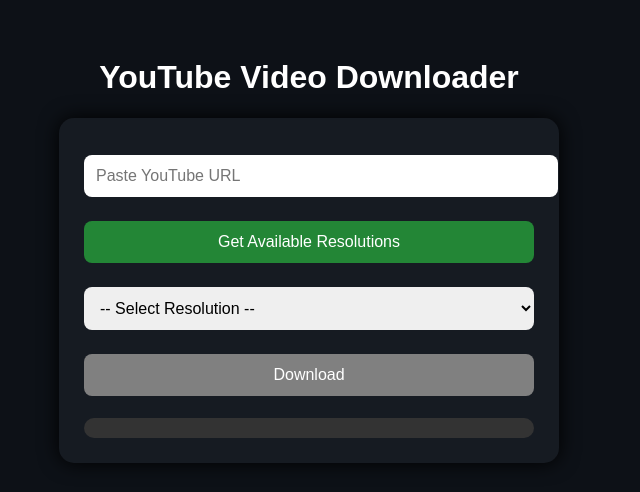
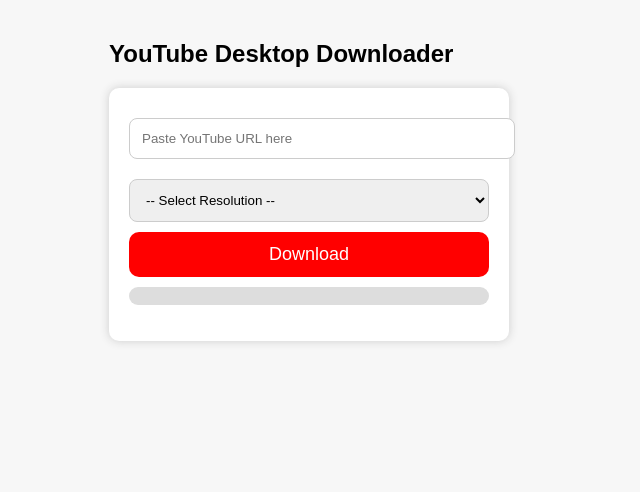
Before and after one commit to deepikadevkota/yt-downloader-, a Flask app: template templates/index.html in a window 1280 px wide. Shown: the top 492 px of the page, without its empty margins (331-971 px from the left). Run offline with Flask 3, Linux system fonts and the light colour scheme; the template is opened without the code that fills it, so the values that code supplies are empty.

Commit message:
Update index.html

```diff
--- a/templates/index.html
+++ b/templates/index.html
@@ -1,159 +1,170 @@
 <!DOCTYPE html>
 <html lang="en">
+
 <head>
     <meta charset="UTF-8">
-    <meta name="viewport" content="width=device-width, initial-scale=1.0">
     <title>YouTube Downloader</title>
 
     <style>
         body {
             font-family: Arial, sans-serif;
-            background: #0d1117;
-            color: white;
-            text-align: center;
-            padding: 30px;
+            width: 400px;
+            margin: auto;
+            padding: 20px;
+            background: #f7f7f7;
         }
+
         .box {
-            background: #161b22;
-            padding: 25px;
-            width: 450px;
-            margin: auto;
-            border-radius: 15px;
-            box-shadow: 0px 0px 20px #000;
+            padding: 20px;
+            background: #fff;
+            border-radius: 10px;
+            box-shadow: 0px 0px 10px #ccc;
         }
-        input, select, button {
+
+        select, input {
             width: 100%;
             padding: 12px;
-            margin: 12px 0;
+            margin: 10px 0;
             border-radius: 8px;
+            border: 1px solid #ccc;
+        }
+
+        button {
+            width: 100%;
+            padding: 12px;
+            background: red;
+            color: white;
+            font-size: 18px;
             border: none;
-            font-size: 16px;
-        }
-        button {
-            background: #238636;
-            color: white;
+            border-radius: 10px;
             cursor: pointer;
         }
-        button:disabled {
-            background: gray;
-        }
+
         #progressBar {
             width: 100%;
-            height: 20px;
-            background: #333;
+            height: 18px;
+            background: #ddd;
             border-radius: 10px;
             margin-top: 10px;
             overflow: hidden;
         }
+
         #progressFill {
+            height: 100%;
             width: 0%;
-            height: 100%;
-            background: #00ff84;
-            transition: 0.2s;
+            background: green;
+            border-radius: 10px;
+            transition: 0.3s;
         }
     </style>
 </head>
 
 <body>
 
-    <h1>YouTube Video Downloader</h1>
+    <h2>YouTube Desktop Downloader</h2>
 
     <div class="box">
-
-        <input type="text" id="url" placeholder="Paste YouTube URL">
-
-        <button onclick="getInfo()">Get Available Resolutions</button>
+        <input id="url" type="text" placeholder="Paste YouTube URL here">
 
         <select id="resolution">
-            <option selected disabled>-- Select Resolution --</option>
+            <option>-- Select Resolution --</option>
         </select>
 
-        <button id="downloadBtn" onclick="downloadVideo()" disabled>Download</button>
+        <button onclick="downloadVideo()">Download</button>
 
         <div id="progressBar">
             <div id="progressFill"></div>
         </div>
 
+        <p id="status"></p>
     </div>
 
     <script>
-        const BACKEND = "http://localhost:8000";   // <-- YOUR BACKEND URL
+        const backend = "http://127.0.0.1:8000";
 
-        // MINIMUM resolution list (always show up to 1080p)
+        // Fixed resolutions (Always show)
         const MIN_RESOLUTIONS = ["144p", "240p", "360p", "480p", "720p", "1080p"];
 
-        async function getInfo() {
-            const url = document.getElementById("url").value;
-            if (!url) return alert("Please enter URL");
+        document.getElementById("url").addEventListener("input", loadInfo);
+
+        function loadInfo() {
+            let url = document.getElementById("url").value;
+            if (!url) return;
 
             let form = new FormData();
             form.append("url", url);
 
-            let res = await fetch(`${BACKEND}/video_info`, {
+            document.getElementById("status").innerText = "Fetching resolutions...";
+
+            fetch(backend + "/video_info", {
                 method: "POST",
                 body: form
-            });
+            })
+                .then(res => res.json())
+                .then(data => {
+                    let sel = document.getElementById("resolution");
+                    sel.innerHTML = "";
 
-            let data = await res.json();
+                    // Merge backend + fixed resolutions
+                    let finalRes = Array.from(new Set([...MIN_RESOLUTIONS, ...data.resolutions]))
+                        .sort((a, b) => parseInt(a) - parseInt(b));
 
-            if (data.error) {
-                alert("Error: " + data.error);
+                    finalRes.forEach(r => {
+                        sel.innerHTML += `<option value="${r}">${r}</option>`;
+                    });
+
+                    document.getElementById("status").innerText = "Resolutions Loaded!";
+                });
+        }
+
+        function downloadVideo() {
+            let url = document.getElementById("url").value;
+            let res = document.getElementById("resolution").value;
+
+            if (!url || !res) {
+                alert("Enter URL and choose resolution");
                 return;
             }
-
-            // Merge backend resolutions with minimum required resolutions
-            let finalRes = Array.from(new Set([...MIN_RESOLUTIONS, ...data.resolutions]))
-                                .sort((a,b)=>parseInt(a)-parseInt(b));
-
-            let dropdown = document.getElementById("resolution");
-            dropdown.innerHTML = "";
-
-            finalRes.forEach(r => {
-                let opt = document.createElement("option");
-                opt.value = r;
-                opt.textContent = r;
-                dropdown.appendChild(opt);
-            });
-
-            document.getElementById("downloadBtn").disabled = false;
-        }
-
-
-        async function downloadVideo() {
-            const url = document.getElementById("url").value;
-            const res = document.getElementById("resolution").value;
 
             let form = new FormData();
             form.append("url", url);
             form.append("resolution", res);
 
+            document.getElementById("status").innerText = "Downloading...";
             updateProgress();
 
-            let response = await fetch(`${BACKEND}/download`, {
+            fetch(backend + "/download", {
                 method: "POST",
                 body: form
-            });
+            })
+                .then(response => response.blob())
+                .then(blob => {
+                    let link = document.createElement("a");
+                    link.href = URL.createObjectURL(blob);
+                    link.download = "video.mp4";
+                    link.click();
 
-            let blob = await response.blob();
-            let a = document.createElement("a");
-            a.href = URL.createObjectURL(blob);
-            a.download = "video.mp4";
-            a.click();
+                    document.getElementById("status").innerText = "Download Completed!";
+                });
         }
 
-        async function updateProgress() {
+        function updateProgress() {
             let bar = document.getElementById("progressFill");
 
-            let interval = setInterval(async () => {
-                let res = await fetch(`${BACKEND}/progress`);
-                let data = await res.json();
+            let interval = setInterval(() => {
+                fetch(backend + "/progress")
+                    .then(res => res.json())
+                    .then(data => {
+                        bar.style.width = data.percentage + "%";
 
-                bar.style.width = data.percentage + "%";
-
-                if (data.percentage >= 100) clearInterval(interval);
+                        if (data.percentage >= 100) {
+                            clearInterval(interval);
+                        }
+                    });
             }, 500);
         }
     </script>
 
 </body>
+
 </html>
```
